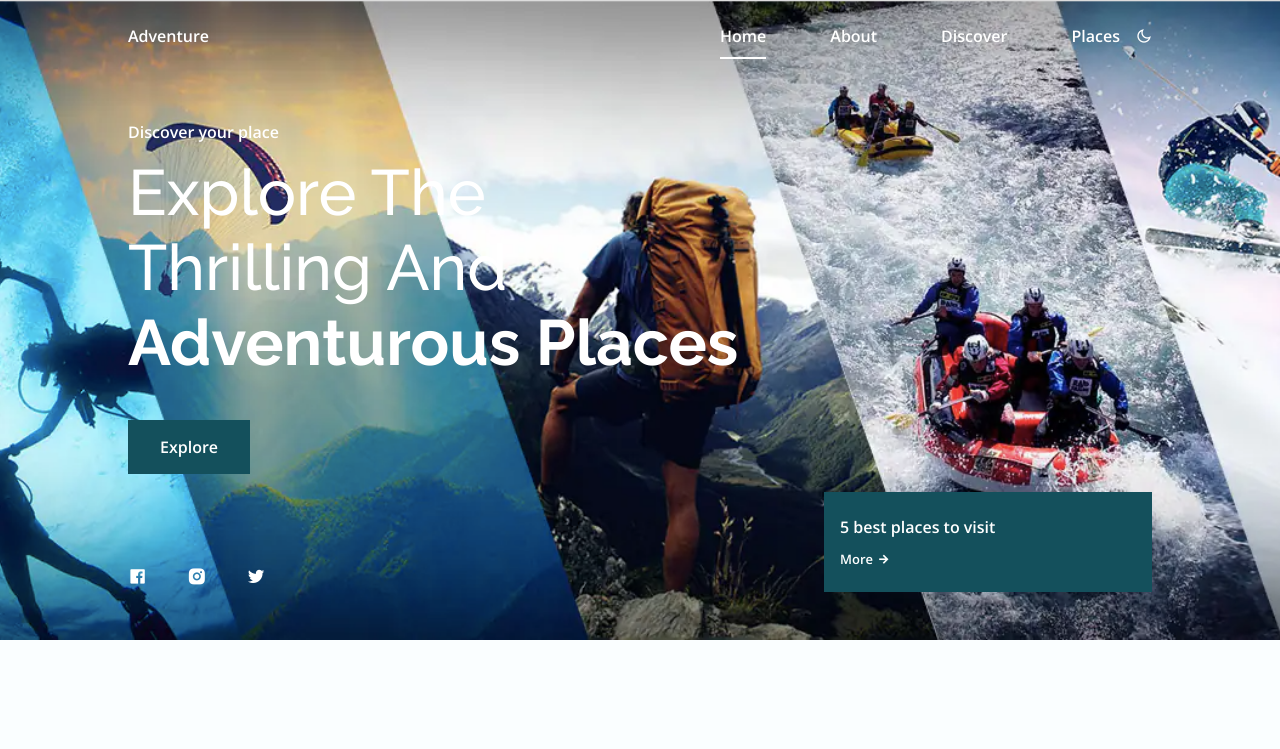
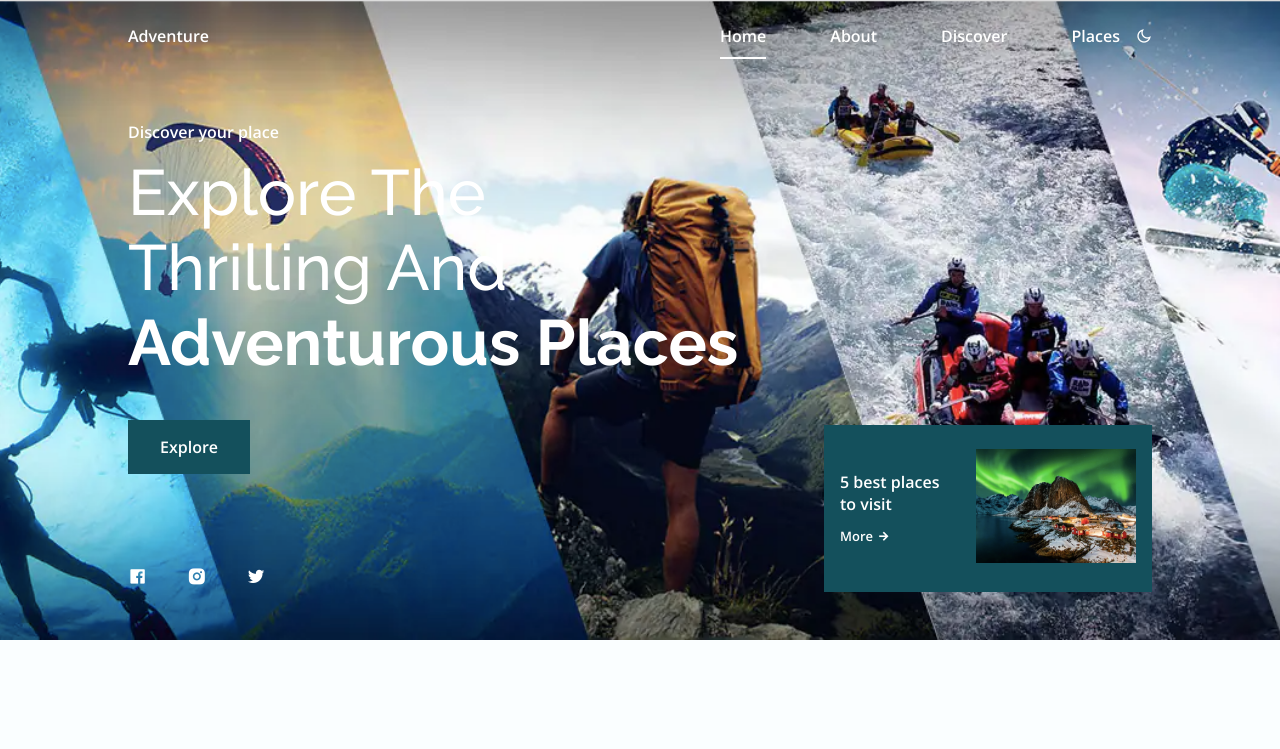
Before and after one commit to Ha725/Adventure, a plain HTML site: page index.html in a window 1280 px wide. Shown: the top 749 px of the page. Drawn offline with nearby package versions, Linux system fonts and the light colour scheme.

Commit message:
Update index.html

```diff
--- a/index.html
+++ b/index.html
@@ -86,7 +86,7 @@
                         </div>
 
                         <div class="home__info-overlay">
-                            <img src="assets/img/home2.png" alt="" class="home__info-img">
+                            <img src="img/home2.png" alt="" class="home__info-img">
                         </div>
                     </div>
                 </div>
```
